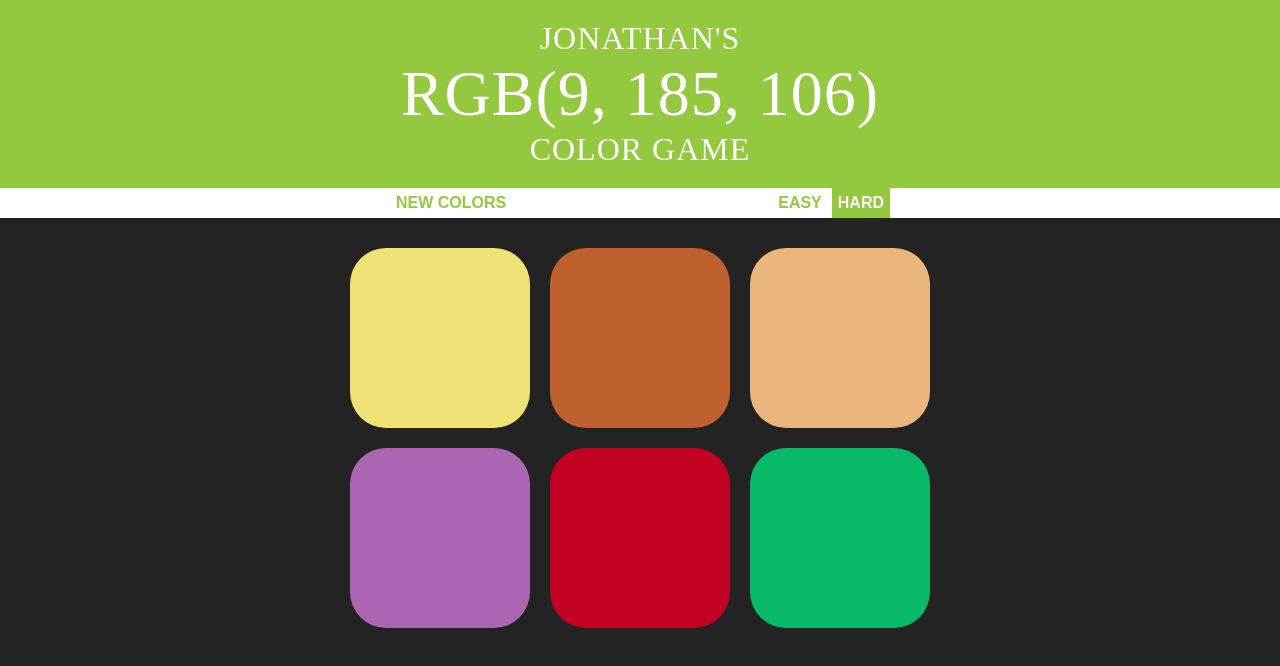
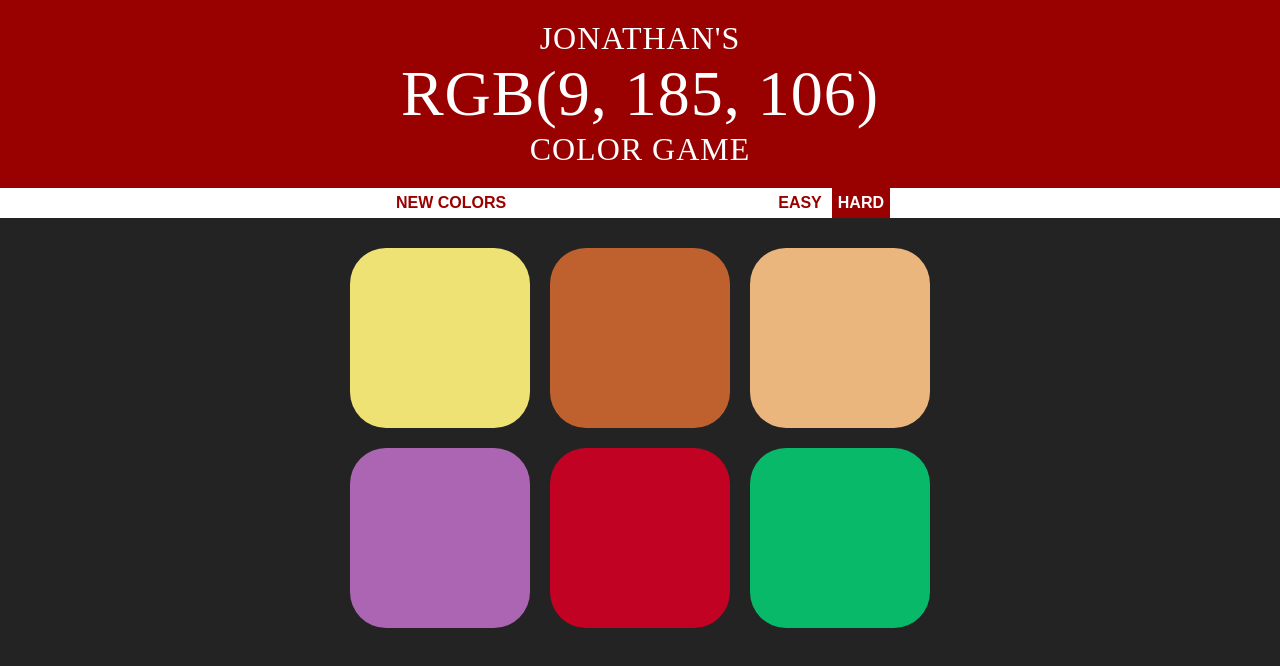
Before and after one commit to jonbrunt/RGB-Color-Game, a plain HTML site: page index.html in a window 1280 px wide. Both pictures are taken after a click on the button "HARD". Drawn offline with Linux system fonts and the light colour scheme.

Commit message:
CHANGE COLOR THEME
- in colorexercise.js and .css:
- change all instances of rgb green color to maroon
- better UI with new color

```diff
--- a/Assets/CSS/colorexercise.css
+++ b/Assets/CSS/colorexercise.css
@@ -7,7 +7,7 @@ body {
 h1 {
 	color: white;
 	text-align: center;
-	background-color: rgb(147,200,63);
+	background-color: rgb(153,0,0);
 	margin: 0;
 	padding: 20px 0;
 	font-weight: 400;
@@ -36,7 +36,7 @@ button {
 	border: none;
 	outline: none;
 	font-weight: 700;
-	color: rgb(147,200,63);
+	color: rgb(153,0,0);
 	font-size: inherit;
 	transition: background-color 0.75s;
 	-webkit-transition: background-color 0.75s;
@@ -44,7 +44,7 @@ button {
 }
 
 button:hover {
-	background-color: rgb(147,200,63);
+	background-color: rgb(153,0,0);
 	color: white;
 }
 
@@ -70,6 +70,6 @@ button:hover {
 }
 
 .selected {
-	background-color: rgb(147,200,63);
+	background-color: rgb(153,0,0);
 	color: white;
 }
--- a/Assets/JS/colorexercise.js
+++ b/Assets/JS/colorexercise.js
@@ -32,7 +32,7 @@ function process() {
 }
 //Resets The Game To Original Settings
 function reset() {
-	document.querySelector("h1").style.backgroundColor = "rgb(147,200,63)";
+	document.querySelector("h1").style.backgroundColor = "rgb(153,0,0)";
 	resetButton.textContent	= "NEW COLORS";
 	bannerText.textContent = " ";
 	colors = [];
```
